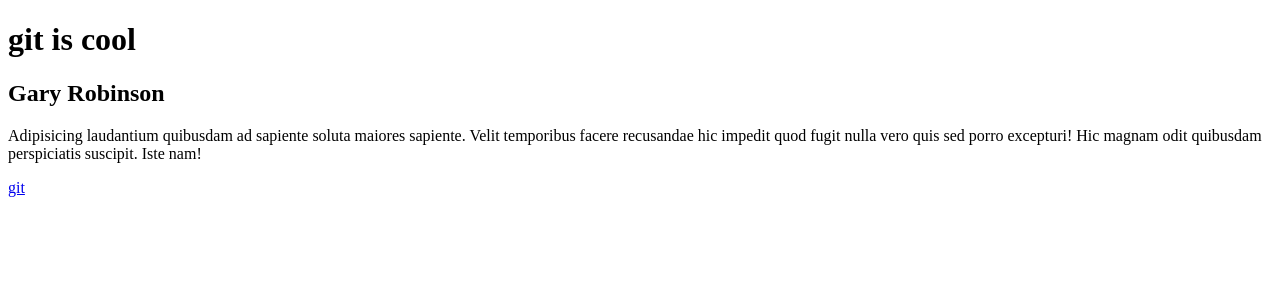
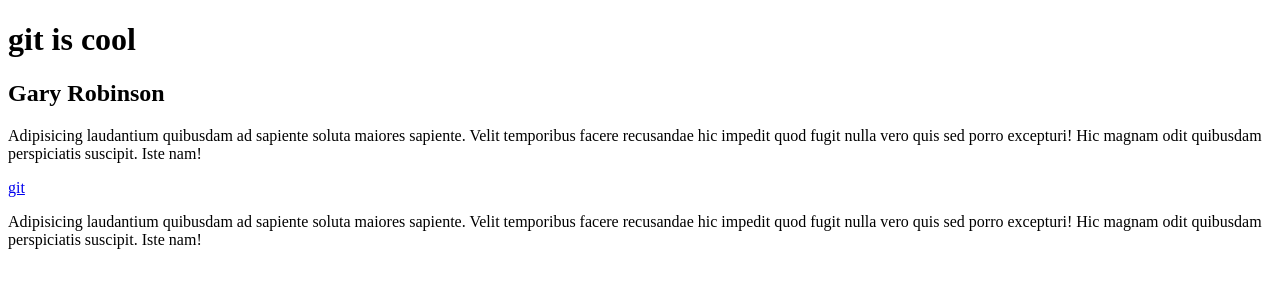
Before and after one commit to xfactor4/learn-git-branching, a plain HTML site: page index.html in a window 1280 px wide. Drawn offline with Linux system fonts and the light colour scheme.

Commit message:
Add lorem text

```diff
--- a/index.html
+++ b/index.html
@@ -6,9 +6,13 @@
 </head>
 <body>
   <h1>git is cool</h1>
+
   <h2>Gary Robinson</h2>
   <p>Adipisicing laudantium quibusdam ad sapiente soluta maiores sapiente. Velit temporibus facere recusandae hic impedit quod fugit nulla vero quis sed porro excepturi! Hic magnam odit quibusdam perspiciatis suscipit. Iste nam!</p>
 
   <div><a href="http://git-scm.com/">git</a></div>
+
+  <p>Adipisicing laudantium quibusdam ad sapiente soluta maiores sapiente. Velit temporibus facere recusandae hic impedit quod fugit nulla vero quis sed porro excepturi! Hic magnam odit quibusdam perspiciatis suscipit. Iste nam!</p>
+
 </body>
 </html>
```
